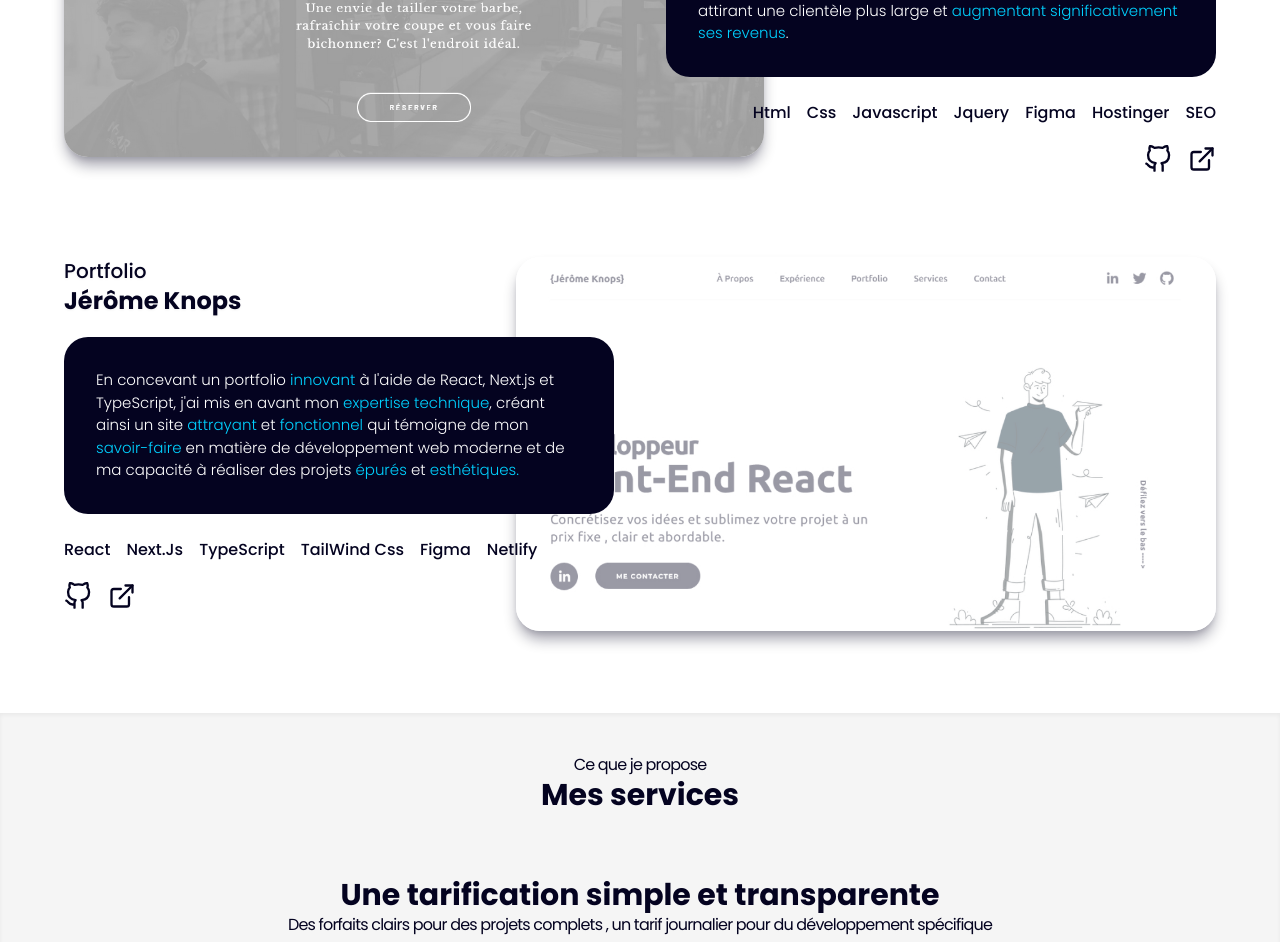
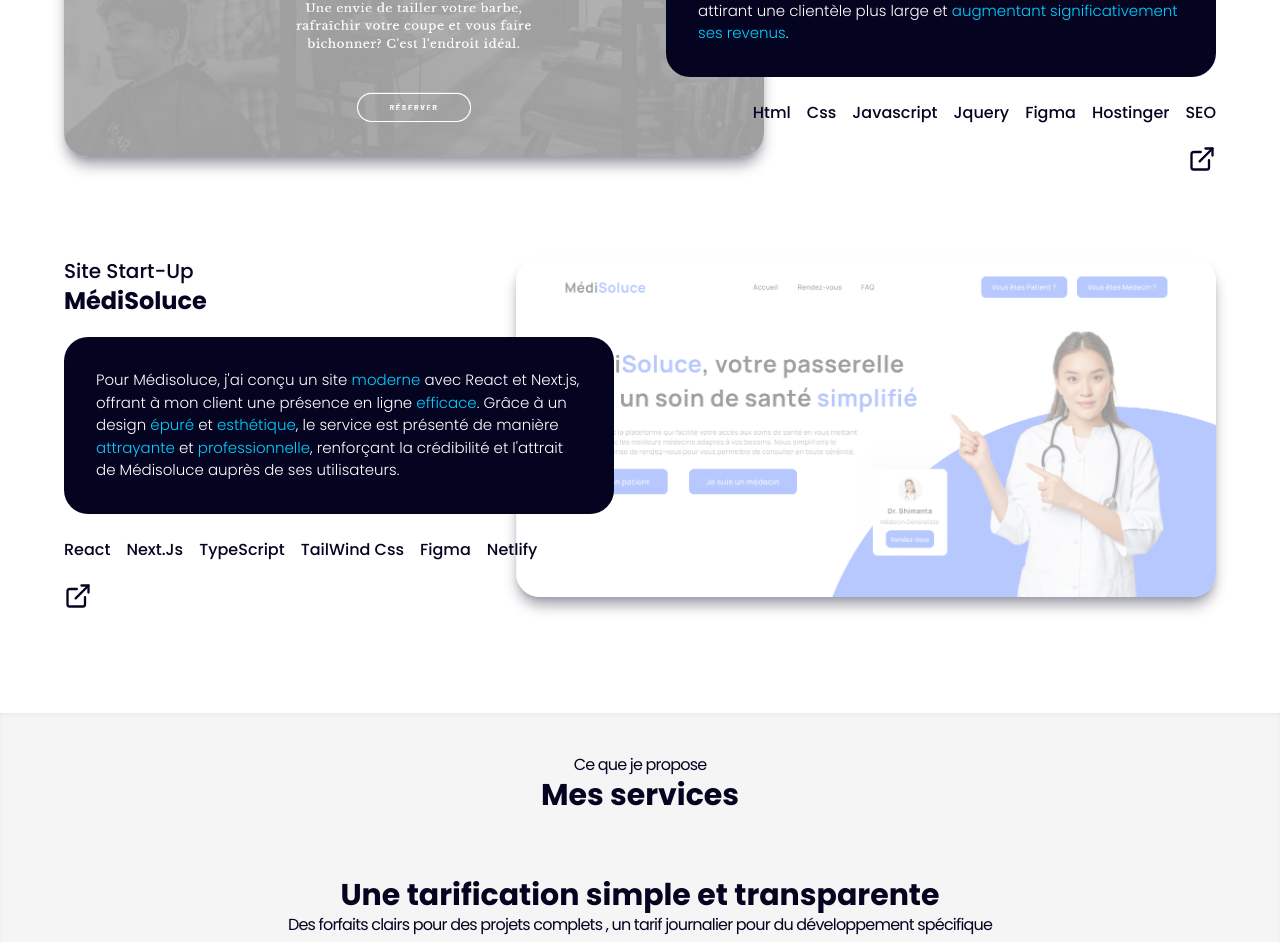
Before and after one commit to Valaex/next-on-jerome, a Next.js app: page / in a window 1280 px wide. Shown: the part 2348-3290 px from the top of the page. Built offline with nearby package versions, Linux system fonts and the light colour scheme.

Commit message:
medisoluce ajout

```diff
--- a/src/components/Portfolio-device/PortfolioHR.tsx
+++ b/src/components/Portfolio-device/PortfolioHR.tsx
@@ -80,14 +80,6 @@ const PortfolioHR = (props: Props) => {
           </div>
           <div className="flex justify-end pointer-events-auto">
             <a
-              href="https://github.com/Valaex/GC-BARBERSHOP"
-              className="mr-4 text-[#040320] hover:text-[#00D1FF]  transition-all ease-in "
-            >
-              <Reveal>
-                <FiGithub size={28} />
-              </Reveal>
-            </a>
-            <a
               href="https://www.gcbarbershop.org/"
               className=" text-[#040320] hover:text-[#00D1FF]  transition-all ease-in"
             >
--- a/src/components/Portfolio-device/PortfolioMobile.tsx
+++ b/src/components/Portfolio-device/PortfolioMobile.tsx
@@ -72,14 +72,6 @@ const PortfolioMobile = (props: Props) => {
       </div>
       <div className="flex">
         <a
-          href="https://github.com/Valaex/GC-BARBERSHOP"
-          className="mr-4 hover:text-[#00D1FF]  transition-all ease-in"
-        >
-          <Reveal>
-            <FiGithub size={20} />
-          </Reveal>
-        </a>
-        <a
           href="https://www.gcbarbershop.org/"
           className="hover:text-[#00D1FF]  transition-all ease-in"
         >
--- a/src/components/Portfolio-device/PortfolioMobile2.tsx
+++ b/src/components/Portfolio-device/PortfolioMobile2.tsx
@@ -1,6 +1,6 @@
 import React from "react";
 import { FiExternalLink, FiGithub } from "react-icons/fi";
-import portfolioImg from "../../../public/portfoliojeromefonce.jpg";
+import MedisoluceImg from "../../../public/sitemedisolucesombre.png";
 import Reveal from "../MotionReveal/Reveal";
 
 type Props = {};
@@ -13,37 +13,35 @@ const PortfolioMobile2 = (props: Props) => {
         width: "800px",
         height: "auto",
 
-        backgroundImage: `url(${portfolioImg.src})`,
+        backgroundImage: `url(${MedisoluceImg.src})`,
         backgroundSize: "cover",
         backgroundPosition: "center",
         backgroundRepeat: "no-repeat",
       }}
     >
       <Reveal>
-        <h3 className="text-base  text-[#00D1FF] ">PortFolio</h3>
+        <h3 className="text-base  text-[#00D1FF] ">Site Start-Up</h3>
       </Reveal>
-      <a href="https://www.jeromeknops.com/">
+      <a href="https://www.medisoluce.fr/">
         <Reveal>
           <h2 className="text-lg font-bold mb-5 text-white hover:text-[#00D1FF] transition-all ease-in">
-            Jérôme Knops
+            MédiSoluce
           </h2>
         </Reveal>
       </a>
       <Reveal>
         <p className="text-base font-light mb-6 text-white">
-          En concevant un portfolio{" "}
-          <span className="text-bold text-[#00D1FF]">innovant</span> à
-          l&apos;aide de React, Next.js et TypeScript, j&apos;ai mis en avant
-          mon
-          <span className="text-bold text-[#00D1FF]"> expertise technique</span>
-          , créant ainsi un site{" "}
-          <span className="text-bold text-[#00D1FF]">attrayant</span> et{" "}
-          <span className="text-bold text-[#00D1FF]">fonctionnel</span> qui
-          témoigne de mon{" "}
-          <span className="text-bold text-[#00D1FF]">savoir-faire</span> en
-          matière de développement web moderne et de ma capacité à réaliser des
-          projets <span className="text-bold text-[#00D1FF]">épurés</span> et{" "}
-          <span className="text-bold text-[#00D1FF]">esthétiques.</span>
+          Pour Médisoluce, j'ai conçu un site{" "}
+          <span className="text-bold text-[#00D1FF]">moderne</span> avec React
+          et Next.js, offrant à mon client une présence en ligne{" "}
+          <span className="text-bold text-[#00D1FF]">efficace</span>. Grâce à un
+          design <span className="text-bold text-[#00D1FF]">épuré</span> et{" "}
+          <span className="text-bold text-[#00D1FF]">esthétique</span>, le
+          service est présenté de manière{" "}
+          <span className="text-bold text-[#00D1FF]">attrayante</span> et{" "}
+          <span className="text-bold text-[#00D1FF]">professionnelle</span>,
+          renforçant la crédibilité et l'attrait de Médisoluce auprès de ses
+          utilisateurs.
         </p>
       </Reveal>
       <div className="mb-5 flex flex-wrap">
@@ -63,21 +61,12 @@ const PortfolioMobile2 = (props: Props) => {
           <span className="mr-4">Figma</span>
         </Reveal>
         <Reveal>
-          <span className="mr-4">Hostinger</span>
+          <span className="mr-4">Netlify</span>
         </Reveal>
       </div>
       <div className="flex">
         <a
-          href="https://github.com/Valaex/next-on-jerome"
-          className="mr-4 hover:text-[#00D1FF]  transition-all ease-in"
-        >
-          <Reveal>
-            <FiGithub size={20} />
-          </Reveal>
-        </a>
-
-        <a
-          href="https://www.jeromeknops.com/"
+          href="https://www.medisoluce.fr/"
           className="hover:text-[#00D1FF]  transition-all ease-in"
         >
           <Reveal>
--- a/src/components/Portfolio.tsx
+++ b/src/components/Portfolio.tsx
@@ -3,7 +3,7 @@ import PortfolioMobile from "./Portfolio-device/PortfolioMobile";
 import PortfolioMobile2 from "./Portfolio-device/PortfolioMobile2";
 import PortfolioHR from "./Portfolio-device/PortfolioHR";
 import { FiExternalLink, FiGithub } from "react-icons/fi";
-import portfolioImg from "../../public/portfoliojeromeblanc.jpg";
+import MedisoluceImg from "../../public/sitemedisoluce.png";
 import Image from "next/image";
 import Reveal from "./MotionReveal/Reveal";
 
@@ -37,44 +37,34 @@ const Portfolio = (props: Props) => {
               <div className="">
                 <Reveal>
                   <h3 className="text-xl text-[#040320] font-medium drop-shadow-sm shadow-[#040320] ">
-                    Portfolio
+                    Site Start-Up
                   </h3>
                 </Reveal>
-                <a href="https://www.jeromeknops.com/" className="inline-block">
+                <a href="https://www.medisoluce.fr/" className="inline-block">
                   <Reveal>
                     <h2 className=" drop-shadow-sm shadow-slate-700 text-2xl font-bold mb-5 text-[#040320] hover:text-[#00D1FF]  transition-all ease-in text-left pointer-events-auto">
-                      Jérôme Knops
+                      MédiSoluce
                     </h2>
                   </Reveal>
                 </a>
                 <Reveal>
                   <p className=" text-[15px] font-light mb-6  text-white bg-[#040320] max-w-[550px] p-8 text-left rounded-3xl ">
-                    En concevant un portfolio{" "}
-                    <span className="text-bold text-[#00D1FF]">innovant</span> à
-                    l&apos;aide de React, Next.js et TypeScript, j&apos;ai mis
-                    en avant mon
-                    <span className="text-bold text-[#00D1FF]">
-                      {" "}
-                      expertise technique
-                    </span>
-                    , créant ainsi un site{" "}
-                    <span className="text-bold text-[#00D1FF]">
-                      attrayant
-                    </span>{" "}
+                    Pour Médisoluce, j'ai conçu un site{" "}
+                    <span className="text-bold text-[#00D1FF]">moderne</span>{" "}
+                    avec React et Next.js, offrant à mon client une présence en
+                    ligne{" "}
+                    <span className="text-bold text-[#00D1FF]">efficace</span>.
+                    Grâce à un design{" "}
+                    <span className="text-bold text-[#00D1FF]">épuré</span> et{" "}
+                    <span className="text-bold text-[#00D1FF]">esthétique</span>
+                    , le service est présenté de manière{" "}
+                    <span className="text-bold text-[#00D1FF]">attrayante</span>{" "}
                     et{" "}
                     <span className="text-bold text-[#00D1FF]">
-                      fonctionnel
-                    </span>{" "}
-                    qui témoigne de mon{" "}
-                    <span className="text-bold text-[#00D1FF]">
-                      savoir-faire
-                    </span>{" "}
-                    en matière de développement web moderne et de ma capacité à
-                    réaliser des projets{" "}
-                    <span className="text-bold text-[#00D1FF]">épurés</span> et{" "}
-                    <span className="text-bold text-[#00D1FF]">
-                      esthétiques.
+                      professionnelle
                     </span>
+                    , renforçant la crédibilité et l'attrait de Médisoluce
+                    auprès de ses utilisateurs.
                   </p>
                 </Reveal>
 
@@ -100,15 +90,7 @@ const Portfolio = (props: Props) => {
                 </div>
                 <div className="flex justify-start pointer-events-auto">
                   <a
-                    href="https://github.com/Valaex/next-on-jerome"
-                    className="mr-4 text-[#040320] hover:text-[#00D1FF]  transition-all ease-in "
-                  >
-                    <Reveal>
-                      <FiGithub size={28} />
-                    </Reveal>
-                  </a>
-                  <a
-                    href="https://www.jeromeknops.com/"
+                    href="https://www.medisoluce.fr/"
                     className=" text-[#040320] hover:text-[#00D1FF]  transition-all ease-in"
                   >
                     <Reveal>
@@ -119,11 +101,11 @@ const Portfolio = (props: Props) => {
               </div>
             </div>
             <div className="portfolio-right absolute right-0 md:w-2/3   pointer-events-auto ">
-              <a href="https://www.jeromeknops.com/">
+              <a href="https://www.medisoluce.fr/">
                 <Reveal>
                   <Image
-                    src={portfolioImg}
-                    alt="Portfolio Jérôme Knops"
+                    src={MedisoluceImg}
+                    alt="Site Médisoluce"
                     width={700}
                     height={380}
                     className="absolute right-0 flexcursor-pointer opacity-40 hover:opacity-100 transition-all ease-in rounded-3xl shadow-lg shadow-[#040320]"
```
Also changed, not shown: public/sitemedisoluce.png (added), public/sitemedisolucesombre.png (added).
